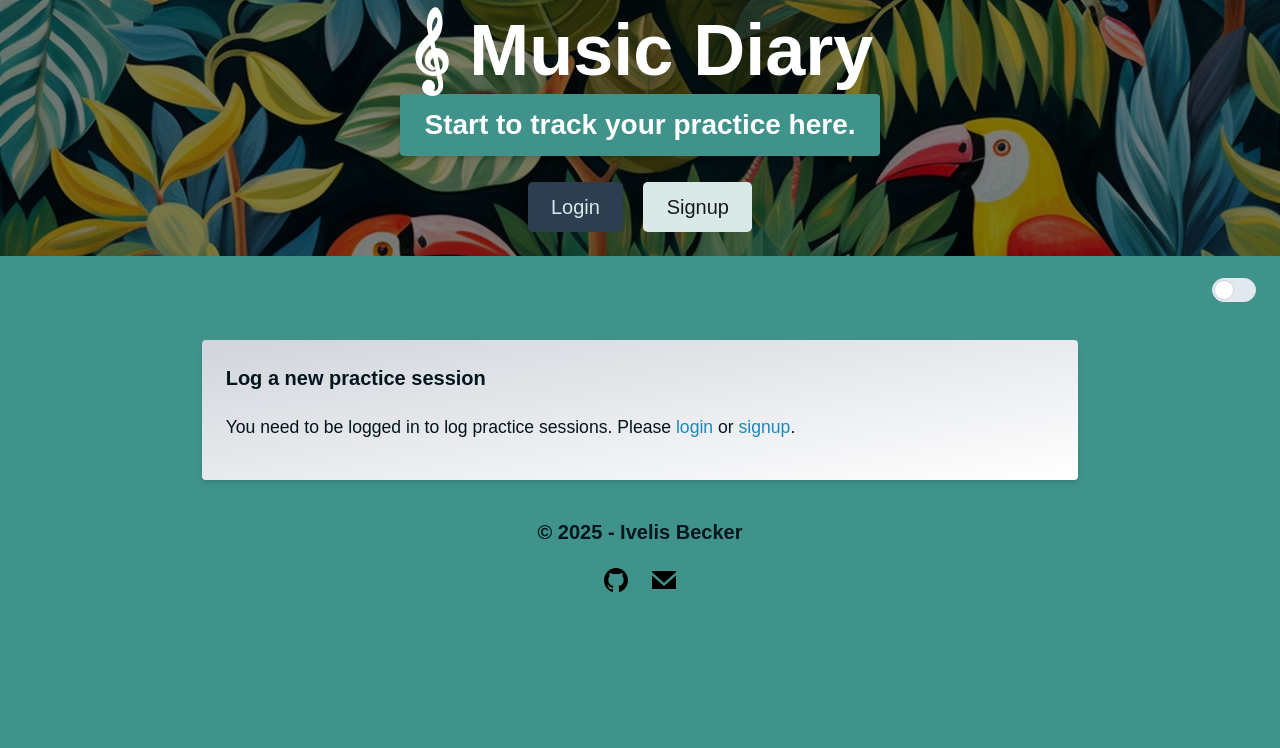
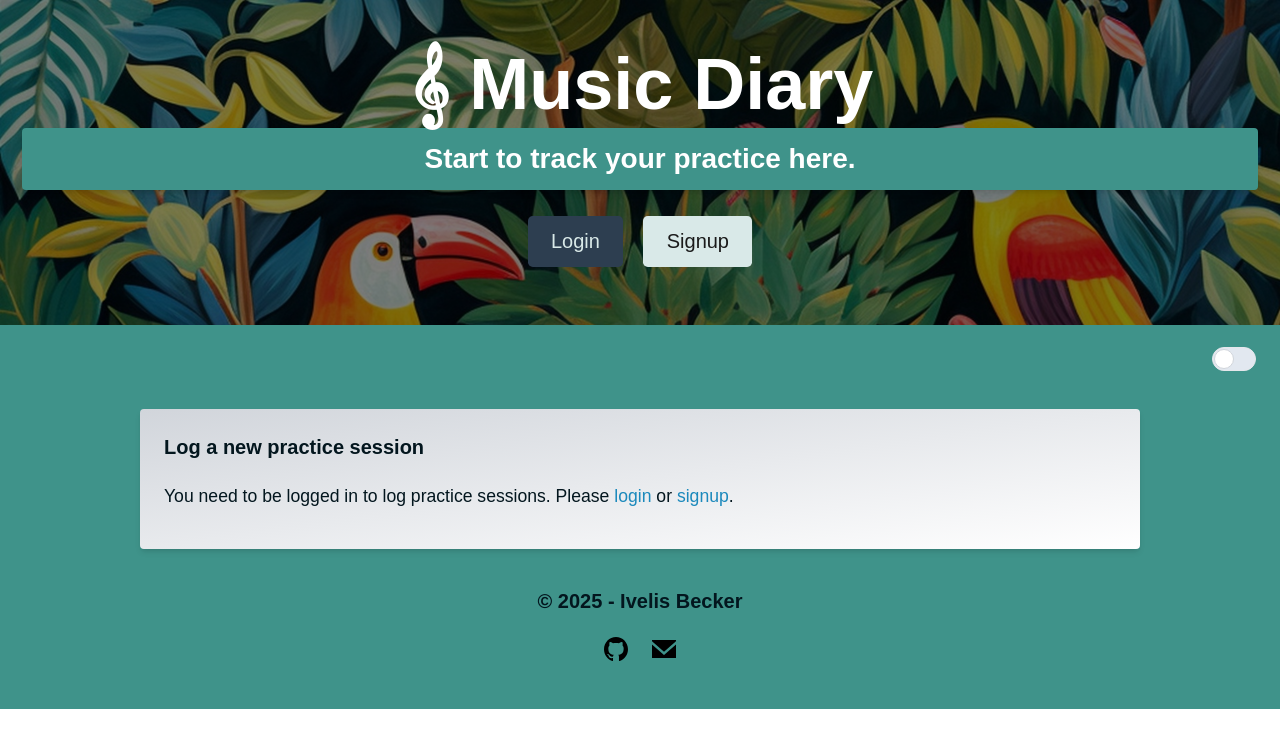
Before and after one commit to I-0110/musicDiary, a React (Vite) app in the folder client/: page / in a window 1280 px wide. Shown: the top 748 px of the page. Built offline with nearby package versions, Linux system fonts and the light colour scheme; no server answers.

Commit message:
Fixed small device design

```diff
--- a/client/src/App.tsx
+++ b/client/src/App.tsx
@@ -59,9 +59,9 @@ function App() {
 
   return (
     <ApolloProvider client={client}>
-      <div className="flex-column justify-flex-start min-h-screen transition-colors duration-300 bg-white text-black dark:bg-gray-900 dark:text-white">
+      <div className="flex flex-col justify-flex-start min-h-screen transition-colors duration-300 bg-white text-black dark:bg-gray-900 dark:text-white">
       <Header />
-        <div className="min-h-screen transition-colors duration-300 bg-light-accent text-light-text dark:bg-[#173924] dark:text-dark-text">
+        <div className="transition-colors duration-300 bg-light-accent text-light-text dark:bg-[#173924] dark:text-dark-text">
             {/* Toggle Switch */}
             <div className="flex justify-end px-6 py-4">
               <label className="relative inline-flex cursor-pointer items-center">
@@ -74,9 +74,9 @@ function App() {
                 <div className="peer h-6 w-11 rounded-full border bg-slate-200 after:absolute after:left-[2px] after:top-0.5 after:h-5 after:w-5 after:rounded-full after:border after:border-gray-300 after:bg-white after:transition-all after:content-[''] peer-checked:bg-slate-800 peer-checked:after:translate-x-full peer-checked:after:border-white peer-focus:ring-green-300"></div>
               </label>
             </div>
-          <div className="container">
-      <Outlet />
-        </div>
+          <div className="w-full px-4 sm:px-6 lg:px-8">
+            <Outlet />
+          </div>
       <Footer />
         </div>
       </div>
--- a/client/src/components/Header/index.tsx
+++ b/client/src/components/Header/index.tsx
@@ -8,7 +8,7 @@ const Header = () => {
     Auth.logout();
   };
   return (
-    <header className="relative bg-[url('/jungle.jpg')] bg-cover bg-top h-64 flex items-center justify-center">
+    <header className="relative bg-[url('/jungle.jpg')] bg-cover bg-top py-12 px-4 text-center">
       <div className="absolute inset-0 bg-black/50 dark:bg-black/70 z-0" />
       <div className="relative z-10 text-center">
         <Link className="text-light" to="/">
```
